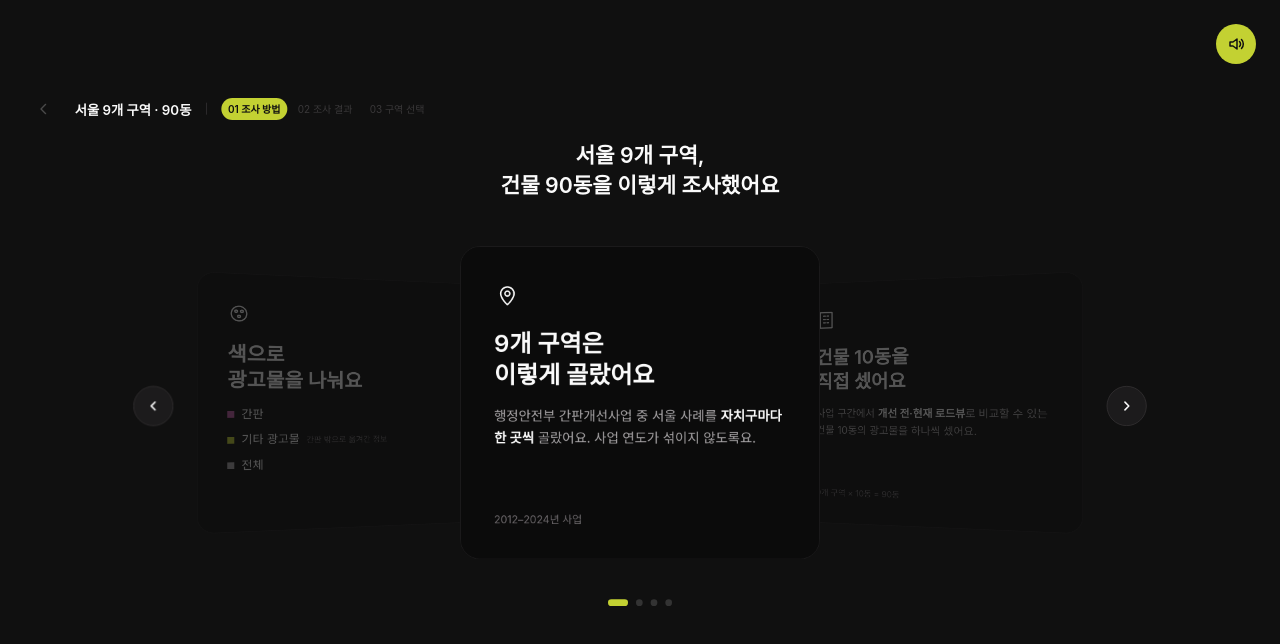
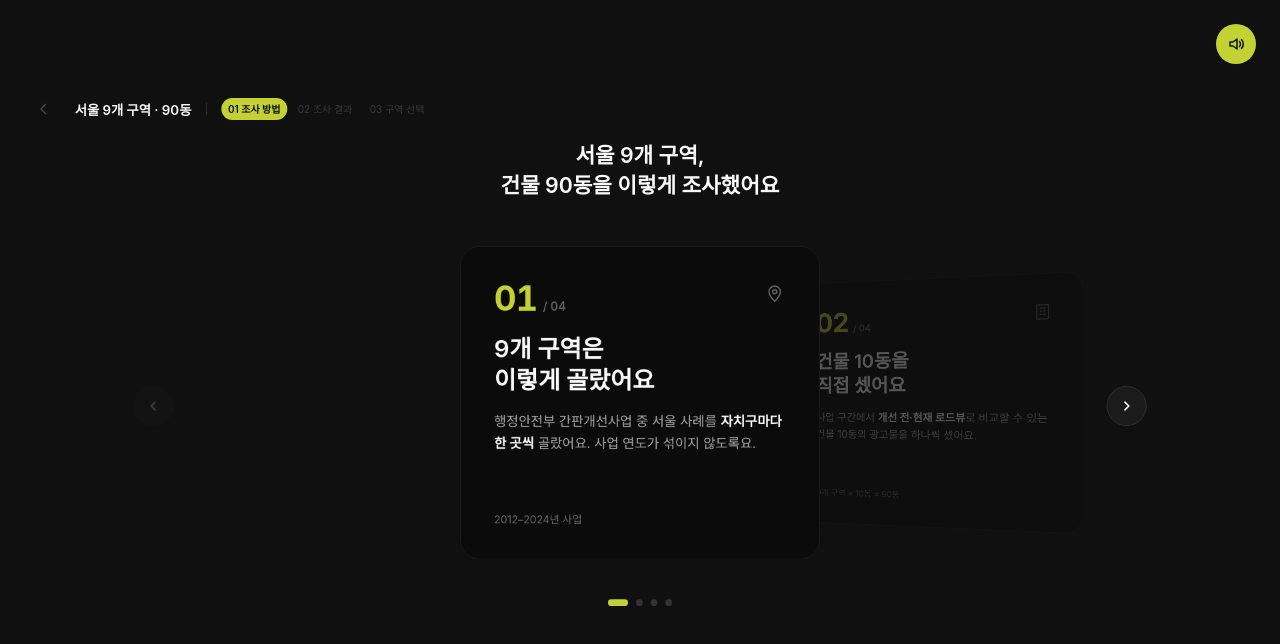
Before and after one commit to joodainjdi-lab/overloAD, a plain HTML site: page survey.html in a window 1280 px wide. Drawn offline with Linux system fonts and the light colour scheme; a web font is replaced by a local one.

Commit message:
조사 방법 카드: 1~4 끝이 있는 캐러셀, 카드 번호 01/04 표시
Co-Authored-By: Claude Opus 5.5 <noreply@anthropic.com>
Claude-Session: https://claude.ai/code/session_01SEs4V9ZBZnDpTFe2GvL3Ux

```diff
--- a/css/survey.css
+++ b/css/survey.css
@@ -513,3 +513,14 @@ a{color:inherit;text-decoration:none}
 .result .snext{opacity:0;visibility:hidden;transform:translateY(12px);transition:opacity .5s var(--ease),transform .6s var(--ease),visibility 0s linear .6s}
 .result.done .snext{opacity:1;visibility:visible;transform:none;transition:opacity .5s var(--ease) .45s,transform .6s var(--ease) .45s,visibility 0s}
 @media (prefers-reduced-motion:reduce){ .result .snext,.result.done .snext{transform:none} }
+/* v97: 캐러셀 끝 만들기 + 카드 번호 */
+.pcd[data-pos="bl"]{transform:translateX(-640px) translateZ(-300px) rotateY(30deg) scale(.7);opacity:0;z-index:1;pointer-events:none}
+.pcd[data-pos="br"]{transform:translateX(640px) translateZ(-300px) rotateY(-30deg) scale(.7);opacity:0;z-index:1;pointer-events:none}
+.pnav.end{opacity:.22;pointer-events:none;cursor:default}
+.pcd .phd{display:flex;align-items:flex-start;justify-content:space-between;margin-bottom:26px}
+.pcd .phd .ic{margin:0;color:var(--ink-3)}
+.pcd .phd .ic svg{width:34px;height:34px}
+.pcd .pno{margin:0;display:flex;align-items:baseline;gap:8px;font-variant-numeric:tabular-nums;line-height:1}
+.pcd .pno b{font-size:52px;font-weight:700;color:var(--lime);letter-spacing:-.02em}
+.pcd .pno span{font-size:18px;font-weight:500;color:var(--ink-3)}
+@media (prefers-reduced-motion:reduce){.pcd[data-pos="bl"],.pcd[data-pos="br"]{transform:none;opacity:0;pointer-events:none}}
--- a/js/survey.js
+++ b/js/survey.js
@@ -60,18 +60,19 @@ addEventListener('resize',fit); fit(); draw();
   const seen=new Set();   // 이 페이지를 열 때마다 처음부터 — 4장을 다 봐야 다음 버튼이 나타남
   let cur=0, first=true;
   function render(){
-    cards.forEach((c,i)=>{ let d=(i-cur+N)%N; if(d===N-1) d=-1;            // -1 왼쪽, 0 가운데, 1 오른쪽, 2 뒤(숨김)
-      c.dataset.pos=d===0?'c':d===1?'r':d===-1?'l':'b';
+    cards.forEach((c,i)=>{ const d=i-cur;            // 1 ↔ 2 ↔ 3 ↔ 4 — 처음과 끝이 있음 (돌아가지 않음)
+      c.dataset.pos=d===0?'c':d===1?'r':d===-1?'l':d<0?'bl':'br';
       c.setAttribute('aria-hidden',d===0?'false':'true'); });
     seen.add(cur);
     dots.forEach((d,i)=>{ d.classList.toggle('on',i===cur); d.classList.toggle('seen',seen.has(i)); if(i===cur) d.setAttribute('aria-current','step'); else d.removeAttribute('aria-current'); });
     if(!first) live.textContent=`${cur+1} / ${N} — ${title(cards[cur])}`;   // 화면 읽기: 넘길 때 제목 읽어 줌
     first=false;
+    [['#pcPrev',cur===0],['#pcNext',cur===N-1]].forEach(([q,end])=>{const b=$(q);b.classList.toggle('end',end);b.setAttribute('aria-disabled',end);});
     const done=seen.size===N;
     go.classList.toggle('show',done); btn.tabIndex=done?0:-1; btn.setAttribute('aria-hidden',!done);
   }
-  const move=n=>{   // 마지막 카드에서 → 이면 첫 카드로 (다음 단계는 아래 '조사 결과 보기' 버튼으로만)
-    cur=(cur+n+N)%N; render(); };
+  const move=n=>{   // 첫 카드에서 ←, 마지막 카드에서 → 는 멈춤 (다음 단계는 아래 '조사 결과 보기' 버튼으로만)
+    const t=Math.max(0,Math.min(N-1,cur+n)); if(t===cur) return; cur=t; render(); };
   const goTo=i=>{ cur=i; render(); };
   const hit=b=>{b.classList.add('hit');clearTimeout(b._h);b._h=setTimeout(()=>b.classList.remove('hit'),220);};   // 누른 순간만 라임
   $('#pcPrev').addEventListener('click',e=>{hit(e.currentTarget);move(-1);});
--- a/survey.html
+++ b/survey.html
@@ -17,10 +17,10 @@
     <div class="pc" id="pc" role="region" aria-roledescription="캐러셀" aria-label="조사 방법 카드 4장 — 왼쪽·오른쪽 화살표 키로 넘기기" tabindex="0">
       <button class="pnav prev" id="pcPrev" aria-label="이전 카드" aria-controls="pcStage"><svg width="18" height="18" viewBox="0 0 14 14" fill="none" stroke="currentColor" stroke-width="1.8" stroke-linecap="round" stroke-linejoin="round"><path d="M9 2.5 4.5 7 9 11.5"/></svg></button>
       <div class="pstage" id="pcStage">
-      <article class="pcd" id="pcd0" data-i="0" role="group" aria-roledescription="카드" aria-label="1 / 4 — 9개 구역은 이렇게 골랐어요"><div class="ic"><svg width="30" height="30" viewBox="0 0 24 24" fill="none" stroke="currentColor" stroke-width="1.4" stroke-linecap="round" stroke-linejoin="round"><path d="M12 21s-6-5.3-6-10a6 6 0 1 1 12 0c0 4.7-6 10-6 10z"/><circle cx="12" cy="11" r="2.2"/></svg></div><h3>9개 구역은<br>이렇게 골랐어요</h3><p>행정안전부 간판개선사업 중 서울 사례를 <b>자치구마다<br>한 곳씩</b> 골랐어요. 사업 연도가 섞이지 않도록요.</p><p class="ft">2012–2024년 사업</p></article>
-      <article class="pcd" id="pcd1" data-i="1" role="group" aria-roledescription="카드" aria-label="2 / 4 — 건물 10동을 직접 셌어요"><div class="ic"><svg width="30" height="30" viewBox="0 0 24 24" fill="none" stroke="currentColor" stroke-width="1.4" stroke-linecap="round" stroke-linejoin="round"><rect x="5" y="3" width="14" height="18"/><path d="M9 7h2M13 7h2M9 11h2M13 11h2M9 15h2M13 15h2"/></svg></div><h3>건물 10동을<br>직접 셌어요</h3><p>사업 구간에서 <b>개선 전·현재 로드뷰</b>로 비교할 수 있는 건물 10동의 광고물을 하나씩 셌어요.</p><p class="ft">9개 구역 × 10동 = 90동</p></article>
-      <article class="pcd" id="pcd2" data-i="2" role="group" aria-roledescription="카드" aria-label="3 / 4 — 건물을 코드로 불러요"><div class="ic"><svg width="30" height="30" viewBox="0 0 24 24" fill="none" stroke="currentColor" stroke-width="1.4" stroke-linecap="round" stroke-linejoin="round"><path d="M3 12V4h8l9 9-8 8-9-9z"/><circle cx="7.5" cy="8" r="1.3"/></svg></div><h3>건물을<br>코드로 불러요</h3><p>한 건물에 여러 가게가 있어서, <b>건물 자체</b>를<br><b>구역 + B(Building) + 번호</b> 코드로 불러요.</p><p class="ft">예) 관악구 B01 · 관악구 B02 … B10</p></article>
-      <article class="pcd" id="pcd3" data-i="3" role="group" aria-roledescription="카드" aria-label="4 / 4 — 색으로 광고물을 나눠요"><div class="ic"><svg width="30" height="30" viewBox="0 0 24 24" fill="none" stroke="currentColor" stroke-width="1.4" stroke-linecap="round" stroke-linejoin="round"><circle cx="12" cy="12" r="8"/><circle cx="9" cy="9.5" r="1.3"/><circle cx="15" cy="9.5" r="1.3"/><circle cx="12" cy="15" r="1.3"/></svg></div><h3>색으로<br>광고물을 나눠요</h3><p><span class="sw"><i class="c1"></i>간판</span><span class="sw"><i class="c2"></i>기타 광고물 <em>간판 밖으로 옮겨간 정보</em></span><span class="sw"><i class="c3"></i>전체</span></p></article>
+      <article class="pcd" id="pcd0" data-i="0" role="group" aria-roledescription="카드" aria-label="1 / 4 — 9개 구역은 이렇게 골랐어요"><div class="phd"><p class="pno" aria-hidden="true"><b>01</b><span>/ 04</span></p><div class="ic"><svg width="30" height="30" viewBox="0 0 24 24" fill="none" stroke="currentColor" stroke-width="1.4" stroke-linecap="round" stroke-linejoin="round"><path d="M12 21s-6-5.3-6-10a6 6 0 1 1 12 0c0 4.7-6 10-6 10z"/><circle cx="12" cy="11" r="2.2"/></svg></div></div><h3>9개 구역은<br>이렇게 골랐어요</h3><p>행정안전부 간판개선사업 중 서울 사례를 <b>자치구마다<br>한 곳씩</b> 골랐어요. 사업 연도가 섞이지 않도록요.</p><p class="ft">2012–2024년 사업</p></article>
+      <article class="pcd" id="pcd1" data-i="1" role="group" aria-roledescription="카드" aria-label="2 / 4 — 건물 10동을 직접 셌어요"><div class="phd"><p class="pno" aria-hidden="true"><b>02</b><span>/ 04</span></p><div class="ic"><svg width="30" height="30" viewBox="0 0 24 24" fill="none" stroke="currentColor" stroke-width="1.4" stroke-linecap="round" stroke-linejoin="round"><rect x="5" y="3" width="14" height="18"/><path d="M9 7h2M13 7h2M9 11h2M13 11h2M9 15h2M13 15h2"/></svg></div></div><h3>건물 10동을<br>직접 셌어요</h3><p>사업 구간에서 <b>개선 전·현재 로드뷰</b>로 비교할 수 있는 건물 10동의 광고물을 하나씩 셌어요.</p><p class="ft">9개 구역 × 10동 = 90동</p></article>
+      <article class="pcd" id="pcd2" data-i="2" role="group" aria-roledescription="카드" aria-label="3 / 4 — 건물을 코드로 불러요"><div class="phd"><p class="pno" aria-hidden="true"><b>03</b><span>/ 04</span></p><div class="ic"><svg width="30" height="30" viewBox="0 0 24 24" fill="none" stroke="currentColor" stroke-width="1.4" stroke-linecap="round" stroke-linejoin="round"><path d="M3 12V4h8l9 9-8 8-9-9z"/><circle cx="7.5" cy="8" r="1.3"/></svg></div></div><h3>건물을<br>코드로 불러요</h3><p>한 건물에 여러 가게가 있어서, <b>건물 자체</b>를<br><b>구역 + B(Building) + 번호</b> 코드로 불러요.</p><p class="ft">예) 관악구 B01 · 관악구 B02 … B10</p></article>
+      <article class="pcd" id="pcd3" data-i="3" role="group" aria-roledescription="카드" aria-label="4 / 4 — 색으로 광고물을 나눠요"><div class="phd"><p class="pno" aria-hidden="true"><b>04</b><span>/ 04</span></p><div class="ic"><svg width="30" height="30" viewBox="0 0 24 24" fill="none" stroke="currentColor" stroke-width="1.4" stroke-linecap="round" stroke-linejoin="round"><circle cx="12" cy="12" r="8"/><circle cx="9" cy="9.5" r="1.3"/><circle cx="15" cy="9.5" r="1.3"/><circle cx="12" cy="15" r="1.3"/></svg></div></div><h3>색으로<br>광고물을 나눠요</h3><p><span class="sw"><i class="c1"></i>간판</span><span class="sw"><i class="c2"></i>기타 광고물 <em>간판 밖으로 옮겨간 정보</em></span><span class="sw"><i class="c3"></i>전체</span></p></article>
       </div>
       <button class="pnav next" id="pcNext" aria-label="다음 카드" aria-controls="pcStage"><svg width="18" height="18" viewBox="0 0 14 14" fill="none" stroke="currentColor" stroke-width="1.8" stroke-linecap="round" stroke-linejoin="round"><path d="M5 2.5 9.5 7 5 11.5"/></svg></button>
     </div>
```
